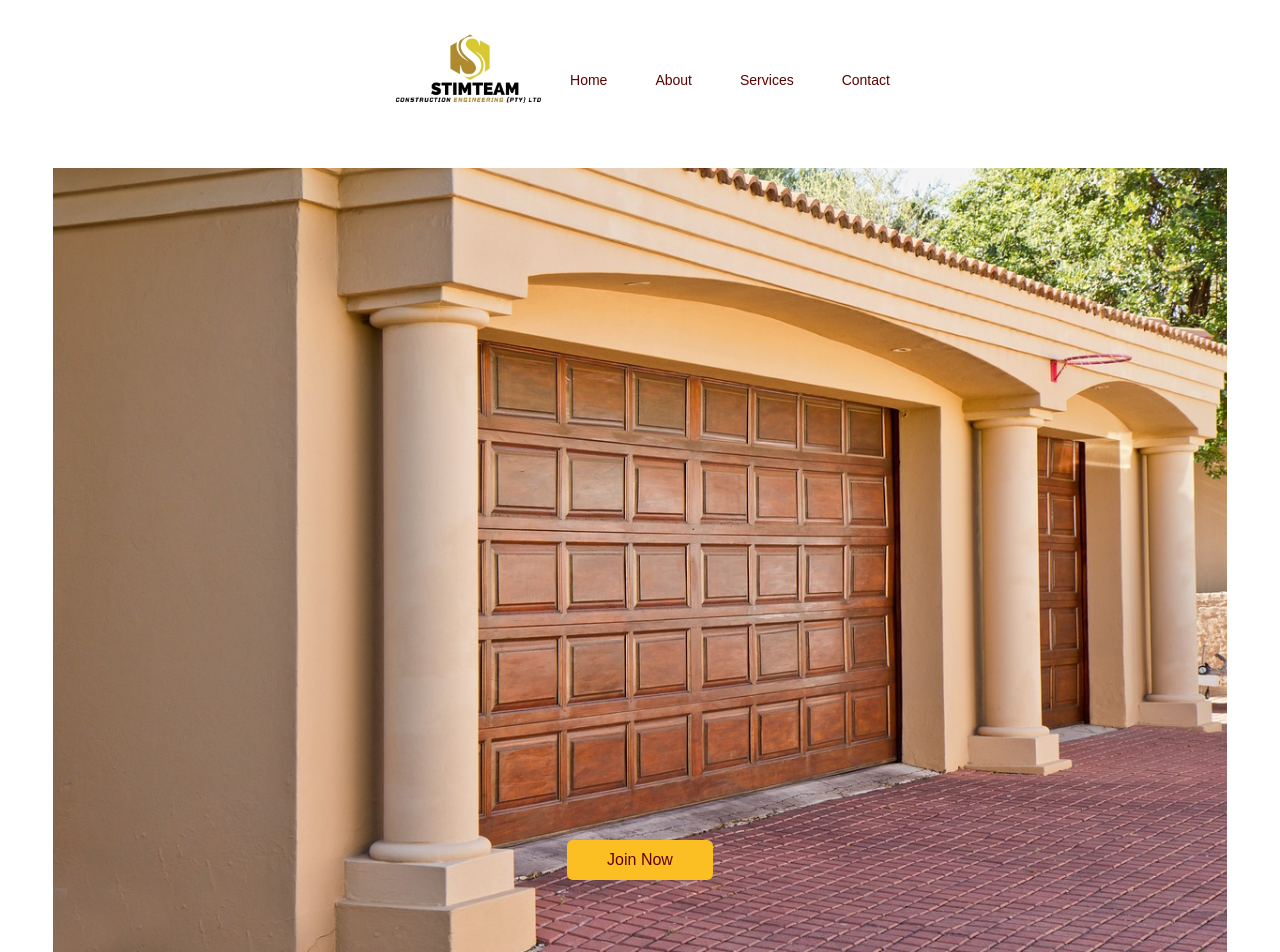
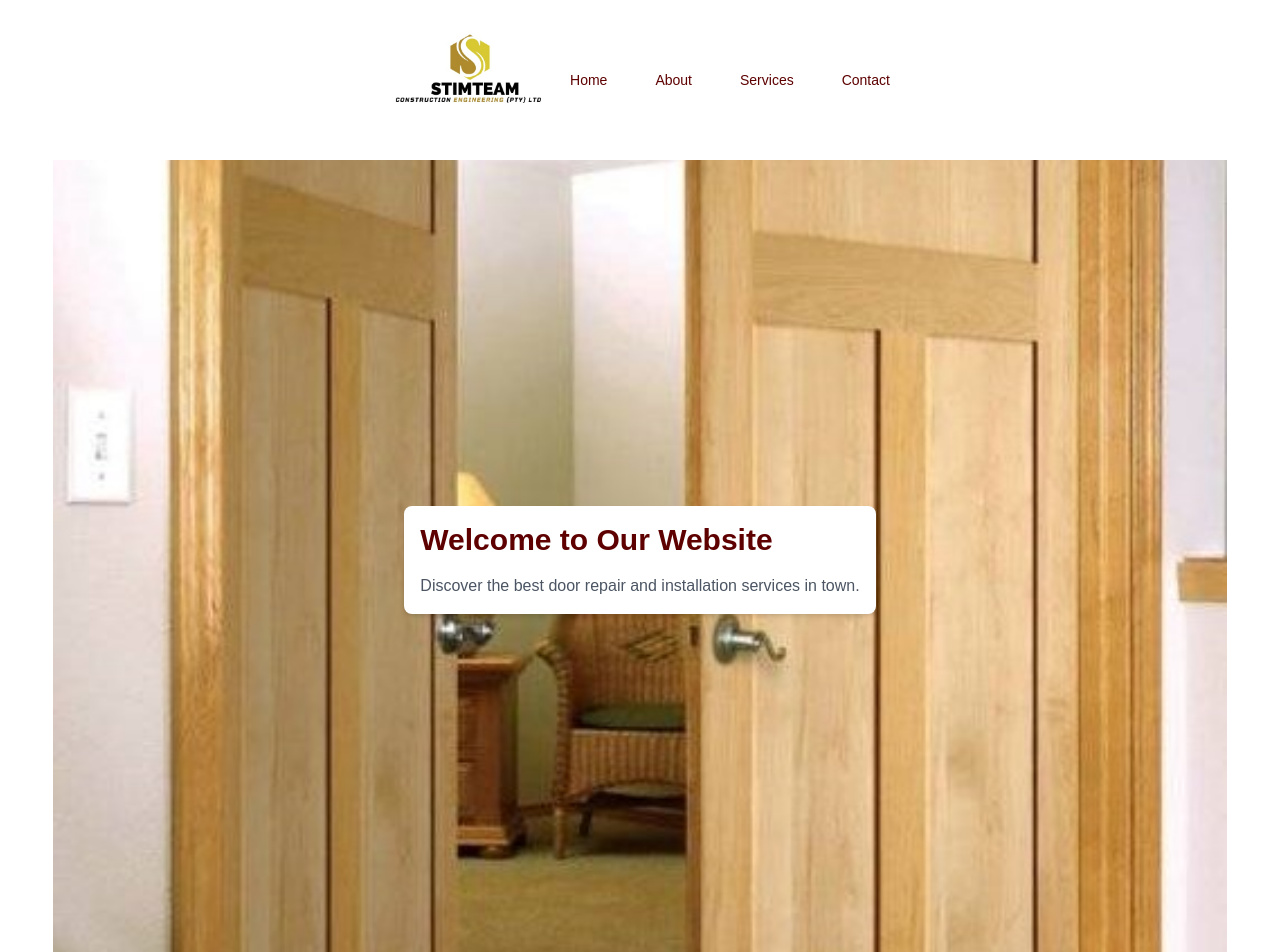
Before and after one commit to Lucky-N202/stimteam, a React (Vite) app: page / in a window 1280 px wide. Shown: the top 952 px of the page. Built offline with nearby package versions, Linux system fonts and the light colour scheme.

Commit message:
Added slideshow to the home component

```diff
--- a/src/components/home/index.tsx
+++ b/src/components/home/index.tsx
@@ -5,7 +5,17 @@ import HomePageText from '@/assets/HomePageText.png';
 import HomePageGraphic from '@/assets/Logo.jpg';
 import AnchorLink from "react-anchor-link-smooth-scroll";
 import { motion } from "framer-motion";
+import { useEffect, useState } from "react";
 
+const images = [
+    'src/assets/real-estate-374190_1280.jpg',
+    'src/assets/Image1.jpg',
+    'src/assets/Image2.jpg',
+    'src/assets/Image3.jpg',
+    'src/assets/Image4.jpg',
+    'src/assets/exit-419280_1280.jpg',
+
+  ];
 
 
 type Props = {
@@ -16,67 +26,40 @@ const Home = ({ setSelectedPage}: Props) => {
 
     const isAboveMediumScreens = useMediaQuery("(min-width: 1060px)");
 
+    const [currentImage, setCurrentImage] = useState(0);
+
+    const nextImage = () => {
+        setCurrentImage((prevImage) => (prevImage + 1) % images.length);
+    };
+
+    useEffect(() => {
+        const interval = setInterval(nextImage, 5000); // Change image every 5 seconds
+        return () => clearInterval(interval);
+      }, []);
+
   return (
     <section
         id="home"
-        className="gap-16 mt-2 py-10 bg-cover bg-center bg-no-repeat h-screen md:h-full bg-transparent md:pd-0 bg-[url('@/assets/real-estate-374190_1280.jpg')] w-11/12 mx-auto"
+        className="h-screen relative overflow-hidden w-11/12 mx-auto"
     >
-        {/* Image and main header */}
-        <motion.div
-            className="md:flex mx-auto w-5/6 items-center justify-center md:h-5/6"
-            onViewportEnter={ () => setSelectedPage(SelectedPage.Home)}
-        >
 
-            {/* Main Header */}
-
-            <div className="  md:basis-3/5">
-
-                {/* Headings */}
-                <motion.div
-                className="md:mt-20"
-                initial="hidden"
-                whileInView="visible"
-                viewport={{ once: true, amount: 0.5}}
-                transition={{ duration: 0.5 }}
-                variants={{
-                    hidden: { opacity: 0, x: -50},
-                    visible: { opacity: 1, x: 0}
-
-                }}
-                >
-
-                </motion.div>
-
-
-            </div>
-
-
-
-
-
-        </motion.div>
-
-
-         {/* Actions */}
-         <motion.div
-                className="mt-8 justify-center flex items-center gap-8 "
-                initial="hidden"
-                whileInView="visible"
-                viewport={{ once: true, amount: 0.5}}
-                transition={{ delay:0.2, duration: 0.5 }}
-                variants={{
-                    hidden: { opacity: 0, x: -50},
-                    visible: { opacity: 1, x: 0}
-
-                }}
-                >
-                    <ActionButton setSelectedPage={setSelectedPage}>
-                        Join Now
-                    </ActionButton>
-
-
-
-                </motion.div>
+      <motion.img
+        src={images[currentImage]}
+        alt="Slideshow"
+        className="object-cover h-full w-full absolute inset-0"
+        initial={{ opacity: 0 }}
+        animate={{ opacity: 1 }}
+        transition={{ duration: 1 }}
+        key={currentImage}
+      />
+      <div className="absolute inset-0 flex justify-center items-center">
+        <div className="bg-white p-4 rounded-lg shadow-md">
+          <h1 className="text-3xl font-semibold mb-4">Welcome to Our Website</h1>
+          <p className="text-gray-600">
+            Discover the best door repair and installation services in town.
+          </p>
+        </div>
+      </div>
 
 
     </section>
```
